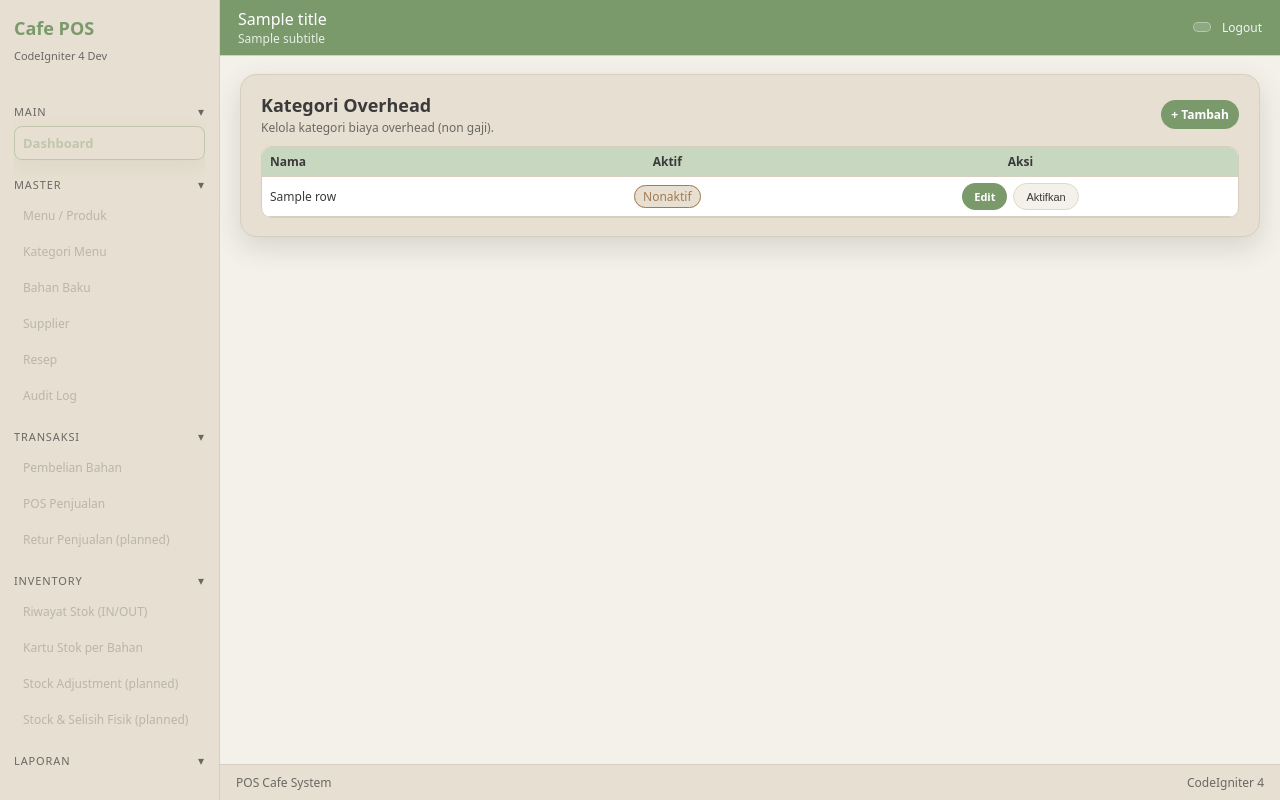
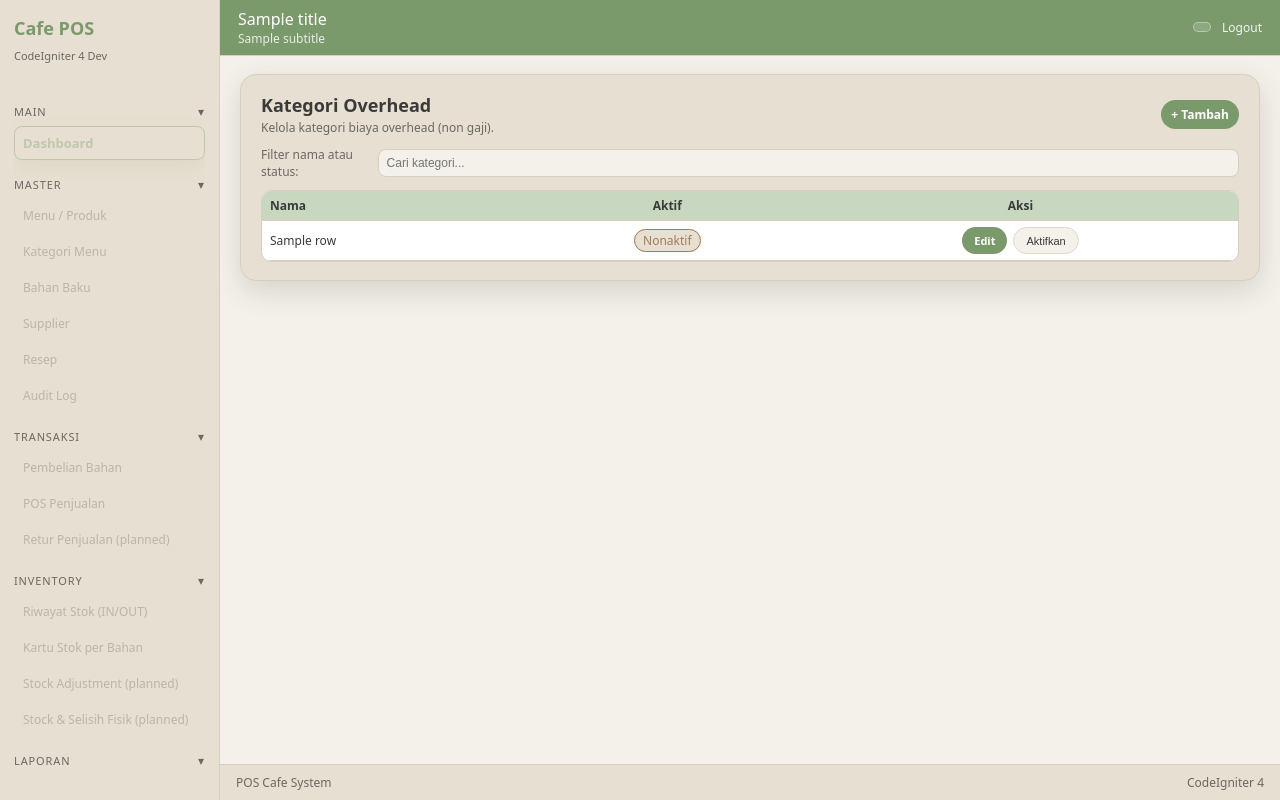
Before and after one commit to sotyarama/ci4-local, a CodeIgniter 4 app: the page made by app/Views/overhead_categories/overhead_categories_index.php in a window 1280 px wide. Run offline with PHP 8.4 and a stand-in for CodeIgniter, Linux system fonts and the light colour scheme; the template is opened without the code that fills it: most values are stand-ins (such as "Sample title", 1, 10 or a date in 2020); data that the repository does not hold is empty; some libraries are stand-ins or nearby versions.

Commit message:
Add client-side filter to overhead categories

```diff
--- a/app/Views/overhead_categories/overhead_categories_index.php
+++ b/app/Views/overhead_categories/overhead_categories_index.php
@@ -32,6 +32,10 @@
             Belum ada kategori overhead.
         </p>
     <?php else: ?>
+        <div style="display:flex; justify-content:space-between; align-items:center; margin:0 0 10px;">
+            <div style="font-size:12px; color:var(--tr-muted-text);">Filter nama atau status:</div>
+            <input type="text" id="oc-filter" placeholder="Cari kategori..." style="padding:6px 8px; font-size:12px; border:1px solid var(--tr-border); border-radius:8px; background:var(--tr-bg); color:var(--tr-text); min-width:180px;">
+        </div>
         <table style="width:100%; border-collapse:collapse; font-size:12px;">
             <thead>
             <tr>
@@ -40,9 +44,9 @@
                 <th style="text-align:center;padding:6px 8px; border-bottom:1px solid var(--tr-border);">Aksi</th>
             </tr>
             </thead>
-            <tbody>
+            <tbody id="oc-table-body">
             <?php foreach ($rows as $row): ?>
-                <tr>
+                <tr data-name="<?= esc(strtolower($row['name'])); ?>" data-status="<?= (int)($row['is_active'] ?? 0) === 1 ? 'aktif' : 'nonaktif'; ?>">
                     <td style="padding:6px 8px; border-bottom:1px solid var(--tr-border);">
                         <?= esc($row['name']); ?>
                     </td>
@@ -72,6 +76,9 @@
                     </td>
                 </tr>
             <?php endforeach; ?>
+            <tr id="oc-noresult" style="display:none;">
+                <td colspan="3" style="padding:8px; text-align:center; color:var(--tr-muted-text);">Tidak ada hasil.</td>
+            </tr>
             </tbody>
         </table>
     <?php endif; ?>
@@ -132,6 +139,30 @@
                 });
             });
         });
+
+        (function setupFilter() {
+            const input = document.getElementById('oc-filter');
+            const tbody = document.getElementById('oc-table-body');
+            const nores = document.getElementById('oc-noresult');
+            if (!input || !tbody) return;
+            let timer;
+            input.addEventListener('input', function() {
+                clearTimeout(timer);
+                timer = setTimeout(() => {
+                    const q = (input.value || '').toLowerCase().trim();
+                    let shown = 0;
+                    tbody.querySelectorAll('tr').forEach(function(tr) {
+                        if (tr.id === 'oc-noresult') return;
+                        const name = tr.dataset.name || '';
+                        const status = tr.dataset.status || '';
+                        const match = !q || name.includes(q) || status.includes(q);
+                        tr.style.display = match ? '' : 'none';
+                        if (match) shown++;
+                    });
+                    if (nores) nores.style.display = shown === 0 ? '' : 'none';
+                }, 200);
+            });
+        })();
     })();
 </script>
 
```
